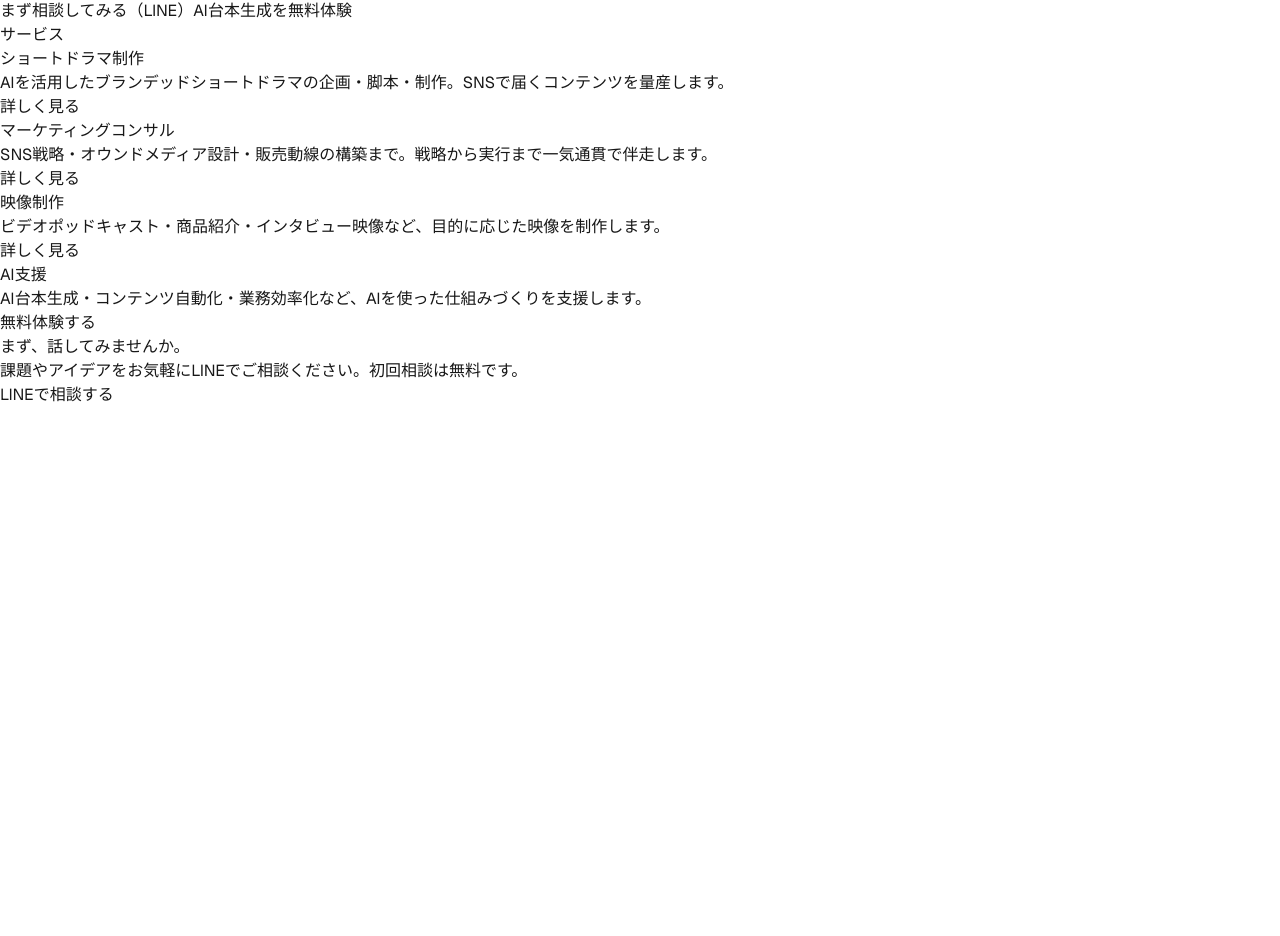
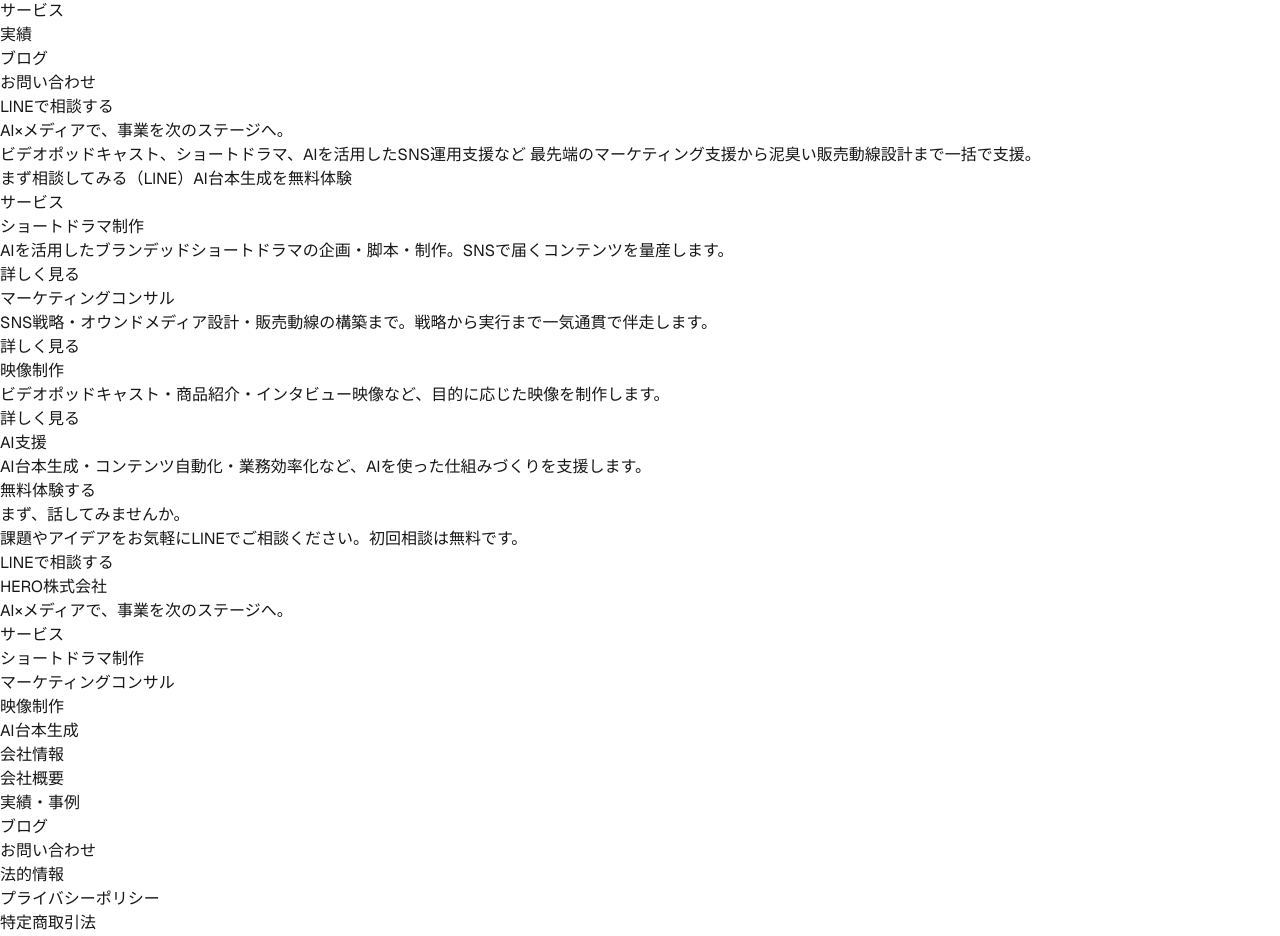
Before and after one commit to heroaginc-cmd/homepage, a Next.js app: page / in a window 1280 px wide. Shown: the part 49-985 px from the top of the page. Before the commit the page ends 800 px from the top, so only its background shows below. Built offline with nearby package versions, Linux system fonts and the light colour scheme.

Commit message:
ヘッダー・フッター追加

```diff
--- a/src/app/layout.tsx
+++ b/src/app/layout.tsx
@@ -3,6 +3,8 @@ import { Geist } from "next/font/google"
 import "./globals.css"
 import { siteConfig } from "@/lib/seo"
 import { organizationSchema, webSiteSchema } from "@/lib/schema"
+import Header from "@/components/layout/Header"
+import Footer from "@/components/layout/Footer"
 
 const geist = Geist({ subsets: ["latin"] })
 
@@ -54,7 +56,11 @@ export default function RootLayout({
           }}
         />
       </head>
-      <body className={geist.className}>{children}</body>
+      <body className={geist.className}>
+        <Header />
+        {children}
+        <Footer />
+      </body>
     </html>
   )
 }
--- /dev/null
+++ b/src/components/layout/Footer.tsx
@@ -0,0 +1,46 @@
+import Link from "next/link"
+
+export default function Footer() {
+  return (
+    <footer>
+      <div>
+        <div>
+          <p>HERO株式会社</p>
+          <p>AI×メディアで、事業を次のステージへ。</p>
+        </div>
+
+        <div>
+          <p>サービス</p>
+          <ul>
+            <li><Link href="/services">ショートドラマ制作</Link></li>
+            <li><Link href="/services">マーケティングコンサル</Link></li>
+            <li><Link href="/services">映像制作</Link></li>
+            <li><Link href="/drama-generator">AI台本生成</Link></li>
+          </ul>
+        </div>
+
+        <div>
+          <p>会社情報</p>
+          <ul>
+            <li><Link href="/about">会社概要</Link></li>
+            <li><Link href="/works">実績・事例</Link></li>
+            <li><Link href="/blog">ブログ</Link></li>
+            <li><Link href="/contact">お問い合わせ</Link></li>
+          </ul>
+        </div>
+
+        <div>
+          <p>法的情報</p>
+          <ul>
+            <li><Link href="/privacy">プライバシーポリシー</Link></li>
+            <li><Link href="/tokusho">特定商取引法</Link></li>
+          </ul>
+        </div>
+      </div>
+
+      <div>
+        <p>© {new Date().getFullYear()} HERO株式会社. All rights reserved.</p>
+      </div>
+    </footer>
+  )
+}
--- /dev/null
+++ b/src/components/layout/Header.tsx
@@ -0,0 +1,23 @@
+import Link from "next/link"
+
+export default function Header() {
+  return (
+    <header>
+      <nav>
+        <Link href="/">
+          HERO株式会社
+        </Link>
+        <ul>
+          <li><Link href="/about">会社概要</Link></li>
+          <li><Link href="/services">サービス</Link></li>
+          <li><Link href="/works">実績</Link></li>
+          <li><Link href="/blog">ブログ</Link></li>
+          <li><Link href="/contact">お問い合わせ</Link></li>
+        </ul>
+        <a href="https://lin.ee/vBEfQwi" target="_blank" rel="noopener noreferrer">
+          LINEで相談する
+        </a>
+      </nav>
+    </header>
+  )
+}
```
